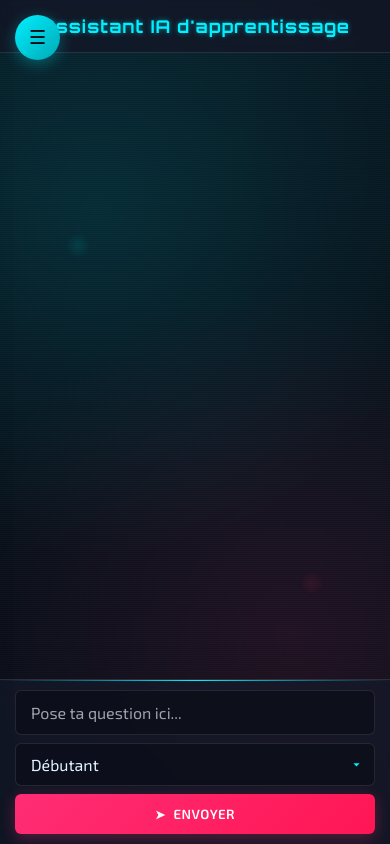
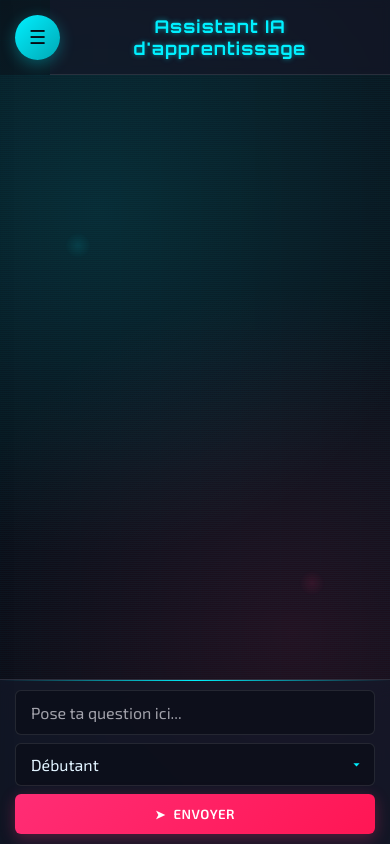
Before and after one commit to rodolphe2002/Mentora-AI, a plain HTML site: page public/index.html in a window 390 px wide. Drawn offline with Linux system fonts and the light colour scheme.

Commit message:
gestion de responsivité

```diff
--- a/public/style.css
+++ b/public/style.css
@@ -239,6 +239,7 @@ body {
   letter-spacing: 1px;
   color: var(--primary);
   text-shadow: 0 0 5px rgba(0, 240, 255, 0.5);
+
 }
 
 .chat-box {
@@ -553,6 +554,17 @@ body {
   }
 }
 
+@media (max-width: 480px){
+
+.chat-header {
+  margin-left: 50px;
+
+}
+
+}
+
+
+
 /* ===== EFFETS SPECIAUX ===== */
 /* Lignes de grille holographiques */
 body::after {
```
